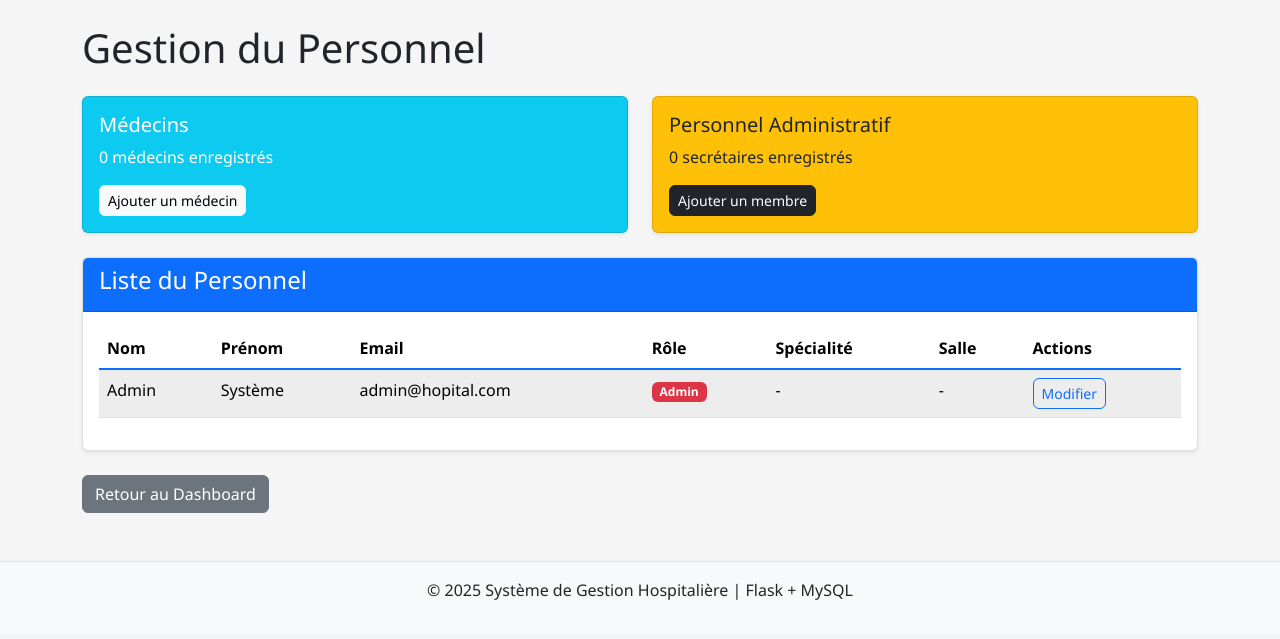
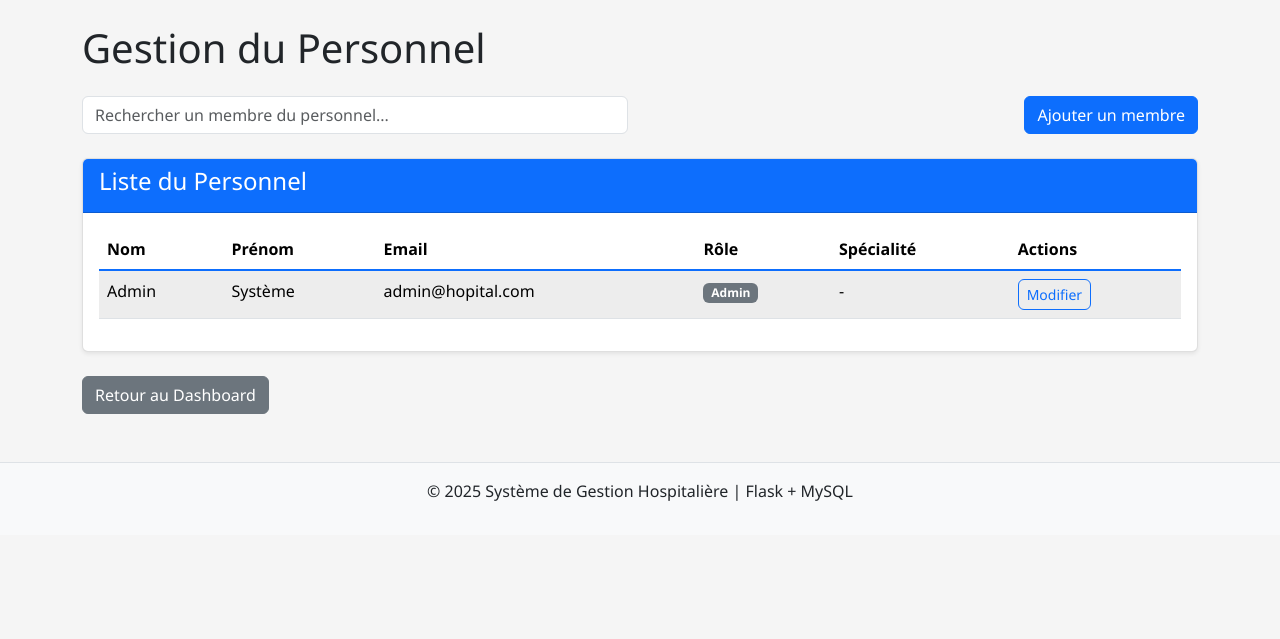
Before and after one commit to Evilafo/gestion_hopital, a Flask app: page /manage-personnel in a window 1280 px wide. Shown: the part 62-701 px from the top of the page. Run offline with Flask 3, Linux system fonts and the light colour scheme; a user stored in the database is signed in; parts of the project's set-up code (start-up, migrations or seed data) failed here and were passed over.

Commit message:
Petit modif

```diff
--- a/app.py
+++ b/app.py
@@ -589,7 +589,7 @@ def mark_absent(file_id):
 @login_required
 def manage_personnel():
     """Page pour gérer le personnel (médecins, secrétaires, admins). Réservé aux admins."""
-    if current_user.role not in ['admin']:
+    if current_user.role not in ['secretaire', 'admin']:
         flash('Accès non autorisé', 'danger')
         return redirect(url_for('dashboard'))
 
@@ -736,6 +736,32 @@ def edit_personnel(user_id):
     salles = Salle.query.all()
     return render_template('admin_secretariat/edit_personnel.html', action='Modifier', user=user_to_edit, salles=salles)
 
+@app.route('/delete-personnel/<int:user_id>', methods=['POST'])
+@login_required
+def delete_personnel(user_id):
+    """API pour supprimer un membre du personnel."""
+    if current_user.role != 'admin':
+        flash('Accès non autorisé', 'danger')
+        return redirect(url_for('dashboard'))
+
+    user_to_delete = User.query.get_or_404(user_id)
+
+    if user_to_delete.id == current_user.id:
+        flash('Vous ne pouvez pas supprimer votre propre compte.', 'danger')
+        return redirect(url_for('manage_personnel'))
+
+    # Vérifier si le médecin a des rendez-vous
+    if user_to_delete.role == 'medecin':
+        if RendezVous.query.filter_by(medecin_id=user_id).first():
+            flash('Impossible de supprimer ce médecin car il a des rendez-vous associés.', 'danger')
+            return redirect(url_for('manage_personnel'))
+
+    db.session.delete(user_to_delete)
+    db.session.commit()
+
+    flash('Le membre du personnel a été supprimé avec succès.', 'success')
+    return redirect(url_for('manage_personnel'))
+
 @app.route('/manage-patients')
 @login_required
 def manage_patients():
@@ -746,6 +772,35 @@ def manage_patients():
 
     patients = User.query.filter_by(role='patient').all()
     return render_template('admin_secretariat/manage_patients.html', patients=patients)
+
+@app.route('/edit-patient/<int:patient_id>', methods=['GET', 'POST'])
+@login_required
+def edit_patient(patient_id):
+    """Page et logique pour modifier les informations d'un patient."""
+    if current_user.role not in ['secretaire', 'admin']:
+        flash('Accès non autorisé', 'danger')
+        return redirect(url_for('dashboard'))
+
+    patient = User.query.get_or_404(patient_id)
+    if patient.role != 'patient':
+        flash('Utilisateur non valide.', 'danger')
+        return redirect(url_for('manage_patients'))
+
+    if request.method == 'POST':
+        patient.nom = request.form['nom']
+        patient.prenom = request.form['prenom']
+        patient.contact = request.form['contact']
+        if request.form['date_naissance']:
+            patient.date_naissance = datetime.strptime(request.form['date_naissance'], '%Y-%m-%d').date()
+
+        if request.form.get('password'):
+            patient.set_password(request.form['password'])
+
+        db.session.commit()
+        flash('Les informations du patient ont été mises à jour.', 'success')
+        return redirect(url_for('manage_patients'))
+
+    return render_template('admin_secretariat/edit_patient.html', patient=patient)
 
 @app.route('/export/patients')
 @login_required
--- a/hopital/templates/admin_secretariat/manage_patients.html
+++ b/hopital/templates/admin_secretariat/manage_patients.html
@@ -69,7 +69,7 @@
                         <td>
                             <a href="{{ url_for('view_patient_dossier', patient_id=patient.id) }}"
                                class="btn btn-sm btn-outline-info">Dossier</a>
-                            <button class="btn btn-sm btn-outline-primary" onclick="editPatient({{ patient.id }})">Modifier</button>
+                            <a href="{{ url_for('edit_patient', patient_id=patient.id) }}" class="btn btn-sm btn-outline-primary">Modifier</a>
                         </td>
                     </tr>
                     {% endfor %}
@@ -103,9 +103,5 @@ function exportPatients() {
     window.location.href = "{{ url_for('export_patients') }}";
 }
 
-function editPatient(patientId) {
-    // Placeholder pour l'édition
-    alert('Fonction d\'édition à implémenter pour le patient ID: ' + patientId);
-}
 </script>
 {% endblock %}
--- a/hopital/templates/admin_secretariat/manage_personnel.html
+++ b/hopital/templates/admin_secretariat/manage_personnel.html
@@ -7,22 +7,10 @@
 
 <div class="row mb-4">
     <div class="col-md-6">
-        <div class="card bg-info text-white">
-            <div class="card-body">
-                <h5 class="card-title">Médecins</h5>
-                <p class="card-text">{{ personnel|selectattr('role', 'equalto', 'medecin')|list|length }} médecins enregistrés</p>
-                <a href="{{ url_for('add_personnel', role='medecin') }}" class="btn btn-light btn-sm">Ajouter un médecin</a>
-            </div>
-        </div>
+        <input type="text" class="form-control" id="searchPersonnel" placeholder="Rechercher un membre du personnel...">
     </div>
-    <div class="col-md-6">
-        <div class="card bg-warning text-dark">
-            <div class="card-body">
-                <h5 class="card-title">Personnel Administratif</h5>
-                <p class="card-text">{{ personnel|selectattr('role', 'equalto', 'secretaire')|list|length }} secrétaires enregistrés</p>
-                <a href="{{ url_for('add_personnel', role='secretaire') }}" class="btn btn-dark btn-sm">Ajouter un membre</a>
-            </div>
-        </div>
+    <div class="col-md-6 text-end">
+        <a href="{{ url_for('add_personnel') }}" class="btn btn-primary">Ajouter un membre</a>
     </div>
 </div>
 
@@ -32,7 +20,7 @@
     </div>
     <div class="card-body">
         <div class="table-responsive">
-            <table class="table table-striped">
+            <table class="table table-striped" id="personnelTable">
                 <thead>
                     <tr>
                         <th>Nom</th>
@@ -40,38 +28,28 @@
                         <th>Email</th>
                         <th>Rôle</th>
                         <th>Spécialité</th>
-                        <th>Salle</th>
                         <th>Actions</th>
                     </tr>
                 </thead>
                 <tbody>
-                    {% for person in personnel %}
+                    {% for user in personnel %}
                     <tr>
-                        <td>{{ person.nom }}</td>
-                        <td>{{ person.prenom }}</td>
-                        <td>{{ person.email }}</td>
+                        <td>{{ user.nom }}</td>
+                        <td>{{ user.prenom }}</td>
+                        <td>{{ user.email }}</td>
                         <td>
-                            <span class="badge
-                                {% if person.role == 'medecin' %}bg-info
-                                {% elif person.role == 'secretaire' %}bg-warning text-dark
-                                {% elif person.role == 'admin' %}bg-danger
-                                {% else %}bg-secondary{% endif %}">
-                                {{ person.role.capitalize() }}
-                            </span>
+                            <span class="badge bg-secondary">{{ user.role|capitalize }}</span>
                         </td>
-                        <td>{{ person.specialite or '-' }}</td>
+                        <td>{{ user.specialite or '-' }}</td>
                         <td>
-                            {% if person.salle_ref %}
-                                Salle {{ person.salle_ref.numero }}
-                            {% else %}
-                                -
-                            {% endif %}
-                        </td>
-                        <td>
-                            <a href="{{ url_for('edit_personnel', user_id=person.id) }}" class="btn btn-sm btn-outline-primary">Modifier</a>
-                            {% if person.role != 'admin' %}
-                                <button class="btn btn-sm btn-outline-danger">Supprimer</button>
-                            {% endif %}
+                            <div class="btn-group btn-group-sm">
+                                <a href="{{ url_for('edit_personnel', user_id=user.id) }}" class="btn btn-outline-primary">Modifier</a>
+                                {% if current_user.role == 'admin' and user.id != current_user.id and user.role != 'admin' %}
+                                <form action="{{ url_for('delete_personnel', user_id=user.id) }}" method="POST" class="d-inline" onsubmit="return confirm('Êtes-vous sûr de vouloir supprimer ce membre du personnel ? Cette action est irréversible.');">
+                                    <button type="submit" class="btn btn-outline-danger">Supprimer</button>
+                                </form>
+                                {% endif %}
+                            </div>
                         </td>
                     </tr>
                     {% endfor %}
@@ -84,4 +62,21 @@
 <div class="mt-4">
     <a href="{{ url_for('dashboard') }}" class="btn btn-secondary">Retour au Dashboard</a>
 </div>
+
+<script>
+// Fonction de recherche en temps réel
+document.getElementById('searchPersonnel').addEventListener('keyup', function() {
+    const searchTerm = this.value.toLowerCase();
+    const tableRows = document.querySelectorAll('#personnelTable tbody tr');
+
+    tableRows.forEach(row => {
+        const text = row.textContent.toLowerCase();
+        if (text.includes(searchTerm)) {
+            row.style.display = '';
+        } else {
+            row.style.display = 'none';
+        }
+    });
+});
+</script>
 {% endblock %}
--- a/run.py
+++ b/run.py
@@ -4,6 +4,10 @@ Script de démarrage pour l'application de gestion d'hôpital
 """
 
 import os
+from dotenv import load_dotenv
+
+# Charge les variables d'environnement depuis le fichier .env
+load_dotenv()
 from app import app, db, User, Salle
 
 # --- Fonctions d'initialisation des données ---
```
Also changed, not shown: config.py (+1 -6 lines), edit_patient.html (added, +57 -0 lines), 2 other files.
